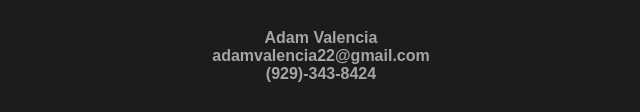
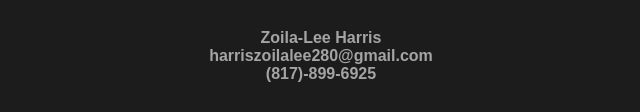
Before and after one commit to Zoila07/Zoila07.github.io, a plain HTML site: page index.html in a window 1280 px wide. Shown: the part 1028-1140 px from the top of the page, 319-959 px from the left. Drawn offline with Linux system fonts and the light colour scheme.

Commit message:
Update index.html

```diff
--- a/index.html
+++ b/index.html
@@ -137,9 +137,9 @@
 
     <!--Footer-->
     <footer>
-      <h2>Adam Valencia</h2>
-      <h2>adamvalencia22@gmail.com</h2>
-      <h2>(929)-343-8424</h2>
+      <h2>Zoila-Lee Harris</h2>
+      <h2>harriszoilalee280@gmail.com</h2>
+      <h2>(817)-899-6925</h2>
       <!-- <h5 class="copyright">Copyright The Tea Cozy 2022</h5> -->
       <!-- Include  -->
     </footer>
```
